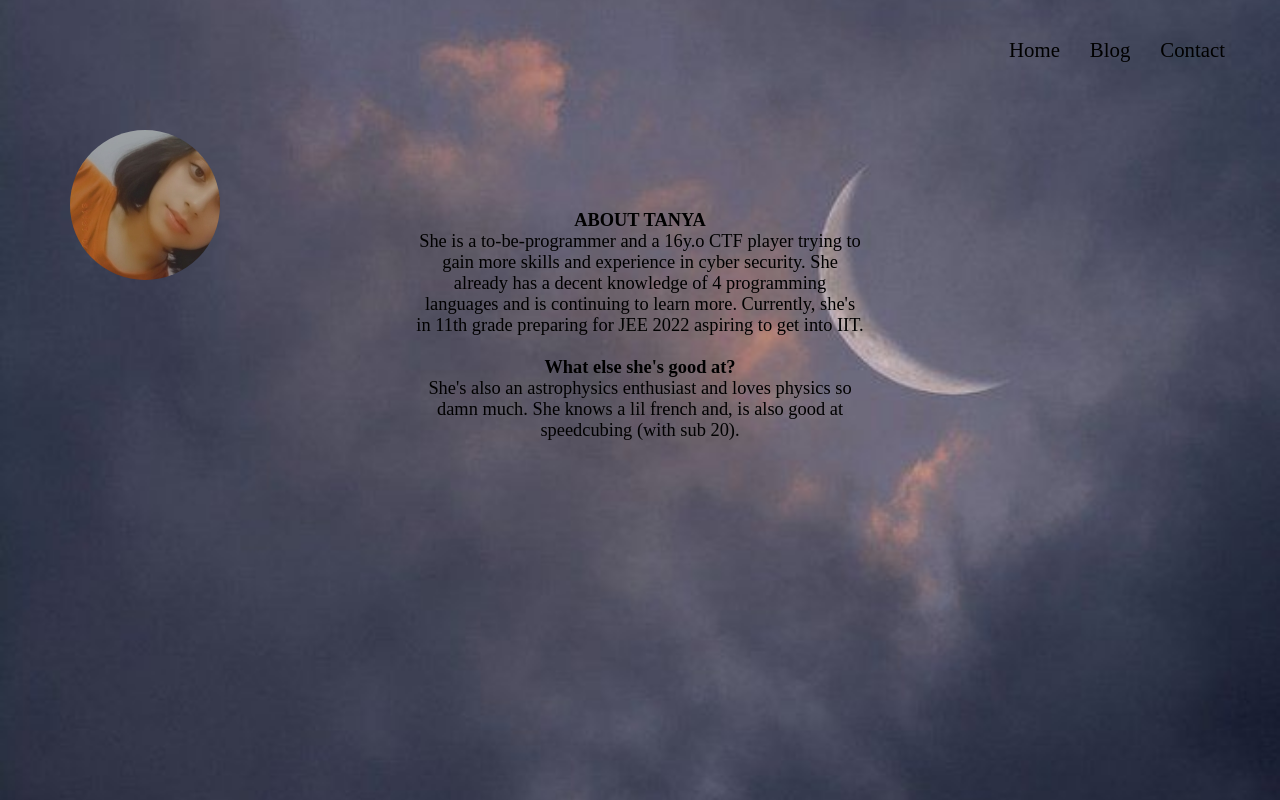
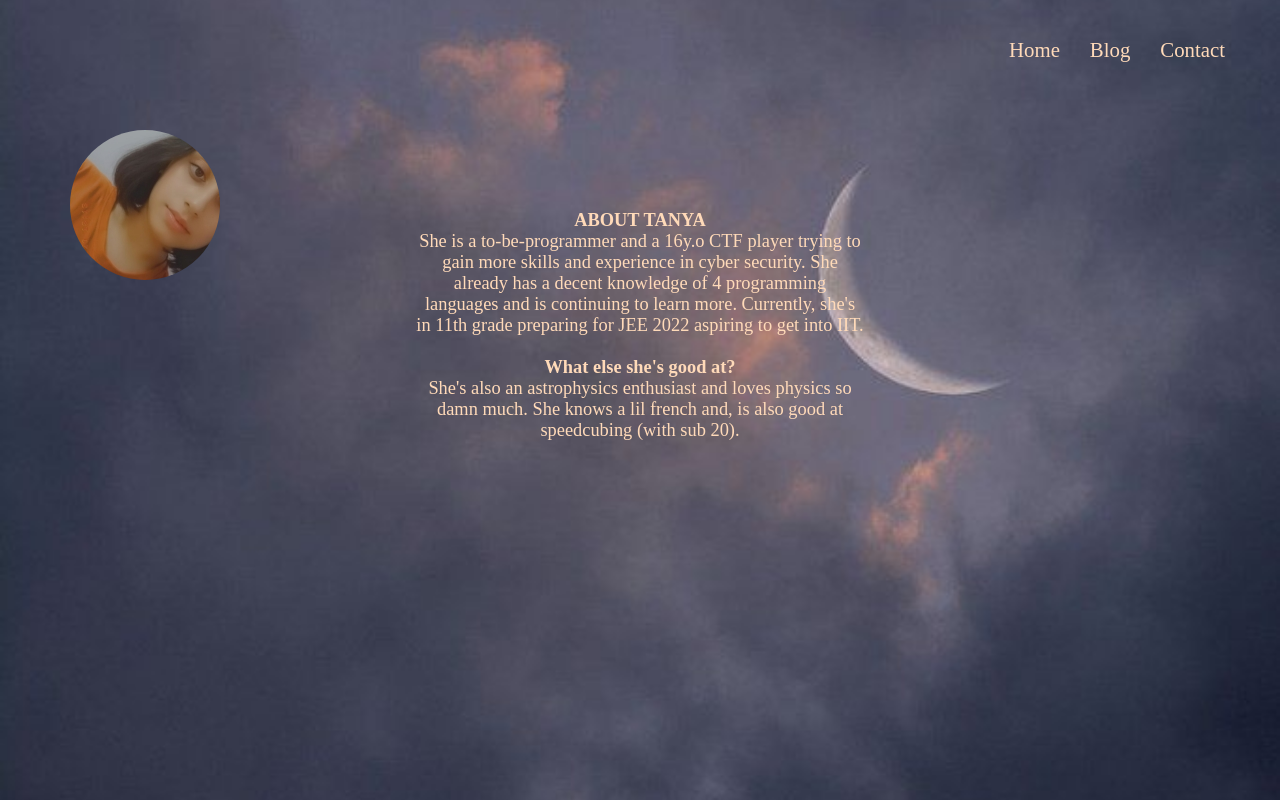
Before and after one commit to anirudhataliyan/onlytanya.github.io, a plain HTML site: page about.htm in a window 1280 px wide. Drawn offline with Linux system fonts and the light colour scheme.

Commit message:
Update about.css

```diff
--- a/css/about.css
+++ b/css/about.css
@@ -27,12 +27,12 @@ body{
 
 .navbar li a{
     text-decoration: none;
-    color: black;
+    color: peachpuff;
     font-size: 130%;
 }
 
 .navbar li a:hover{
-    color: lightgrey;
+    color: midnightblue;
 }
 
 .about{
@@ -42,6 +42,7 @@ body{
     margin: auto;
     margin-top: -70px;
     font-size: 115%;
+    color: peachpuff;
 }
 
 .profile{
```
